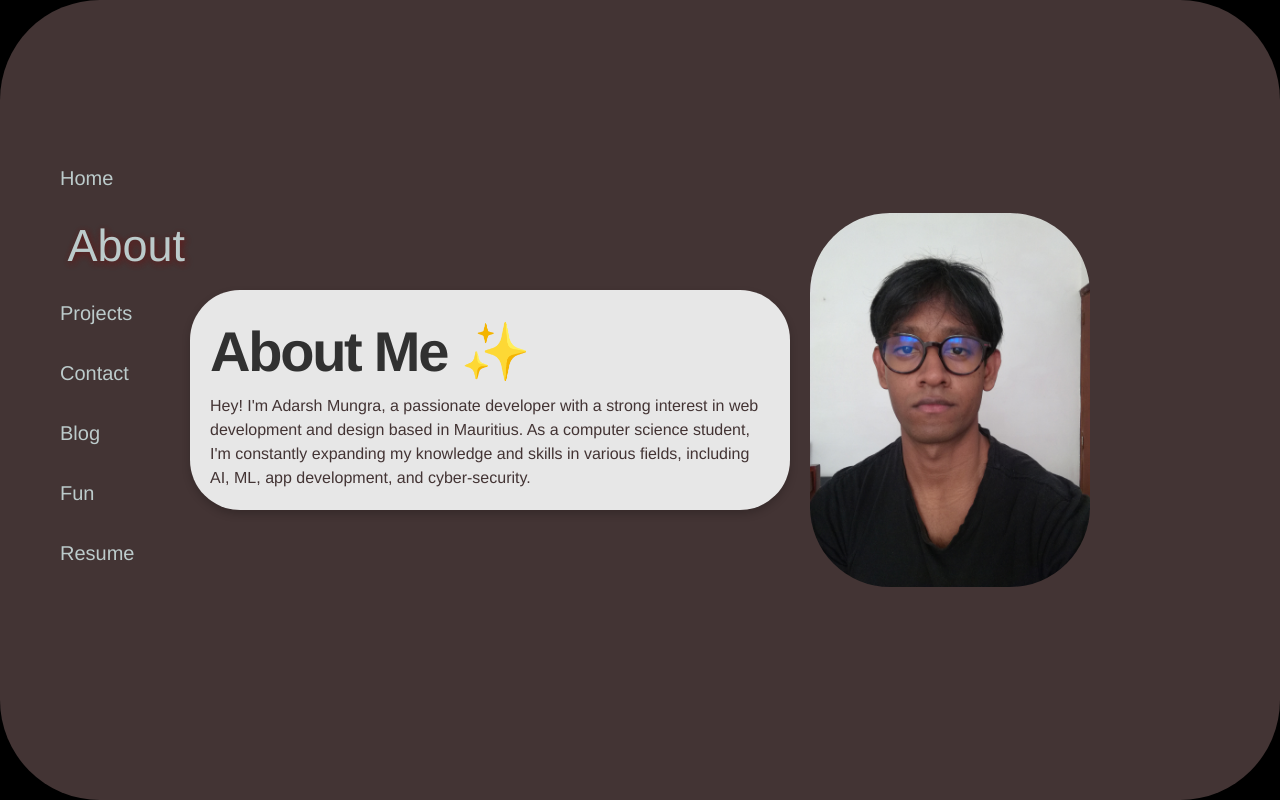
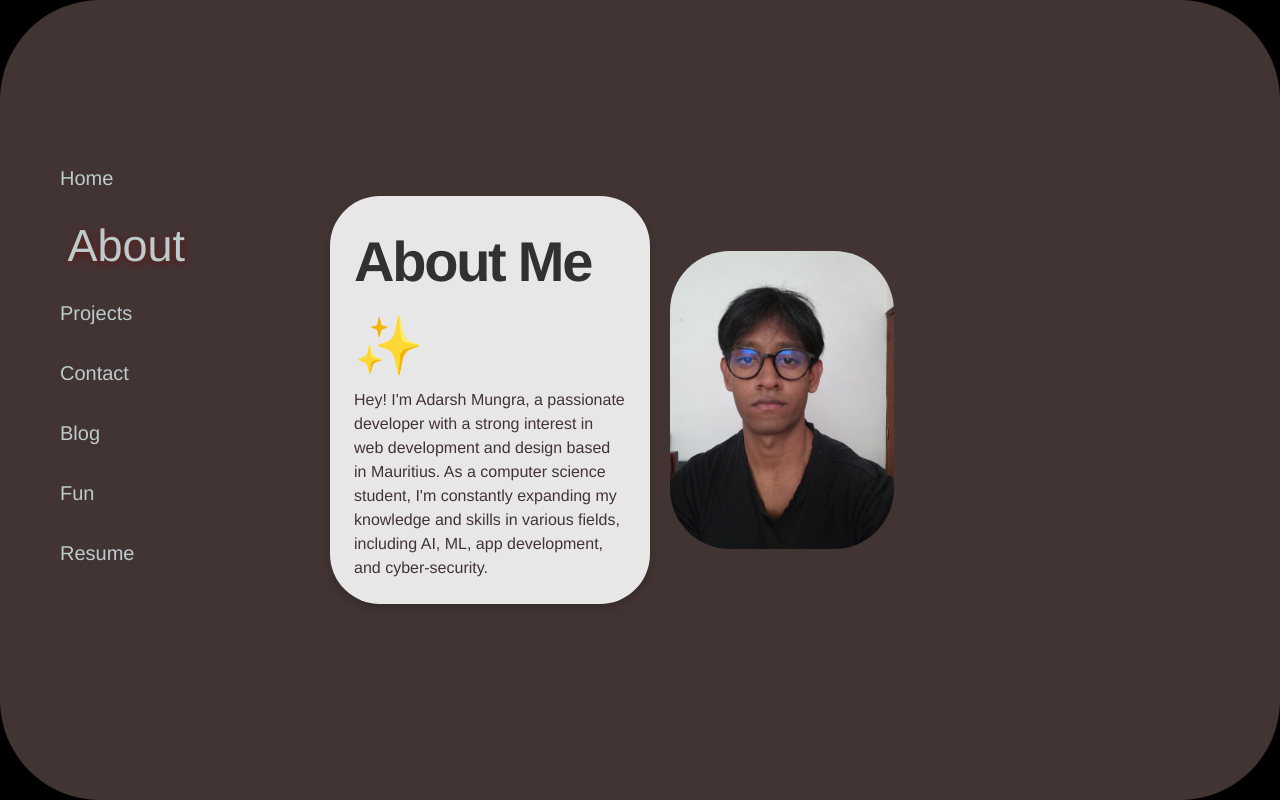
Before and after one commit to AdarshMungra/react_portfolio, a React (Create React App) app: page /about in a window 1280 px wide. Built offline with nearby package versions, Linux system fonts and the light colour scheme.

Commit message:
improving the css and visual elements

```diff
--- a/src/components/about/aboutme.css
+++ b/src/components/about/aboutme.css
@@ -12,6 +12,7 @@
 
 .about-me-p{
   color:#433434;
+  padding: 4;
 }
 
 .about-me-h1 {
@@ -28,8 +29,8 @@
 
 .about-me-text {
   /* Adjust the width to match the image width */
-  width: 600px; /* Adjust the width as needed */
-  padding: 20px;
+  width: 40vh; /* Adjust the width as needed */
+  padding: 24px;
   text-align: left;
   background-color: #e7e7e7;
   border-radius: 50px;
@@ -49,7 +50,7 @@
 }
 
 img {
-  max-width: 100%;
+  max-width: 80%;
   height: auto;
-  border-radius: 80px;
+  border-radius: 60px;
 }
```
